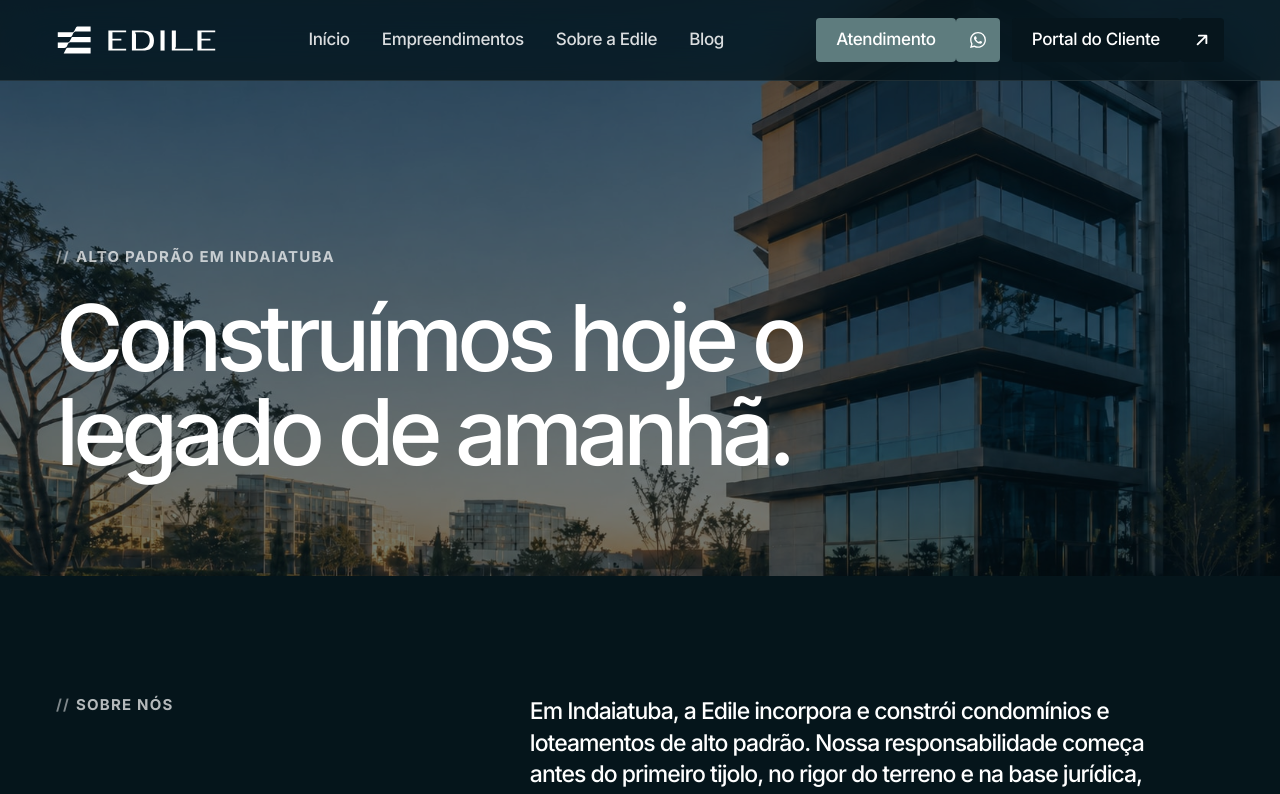
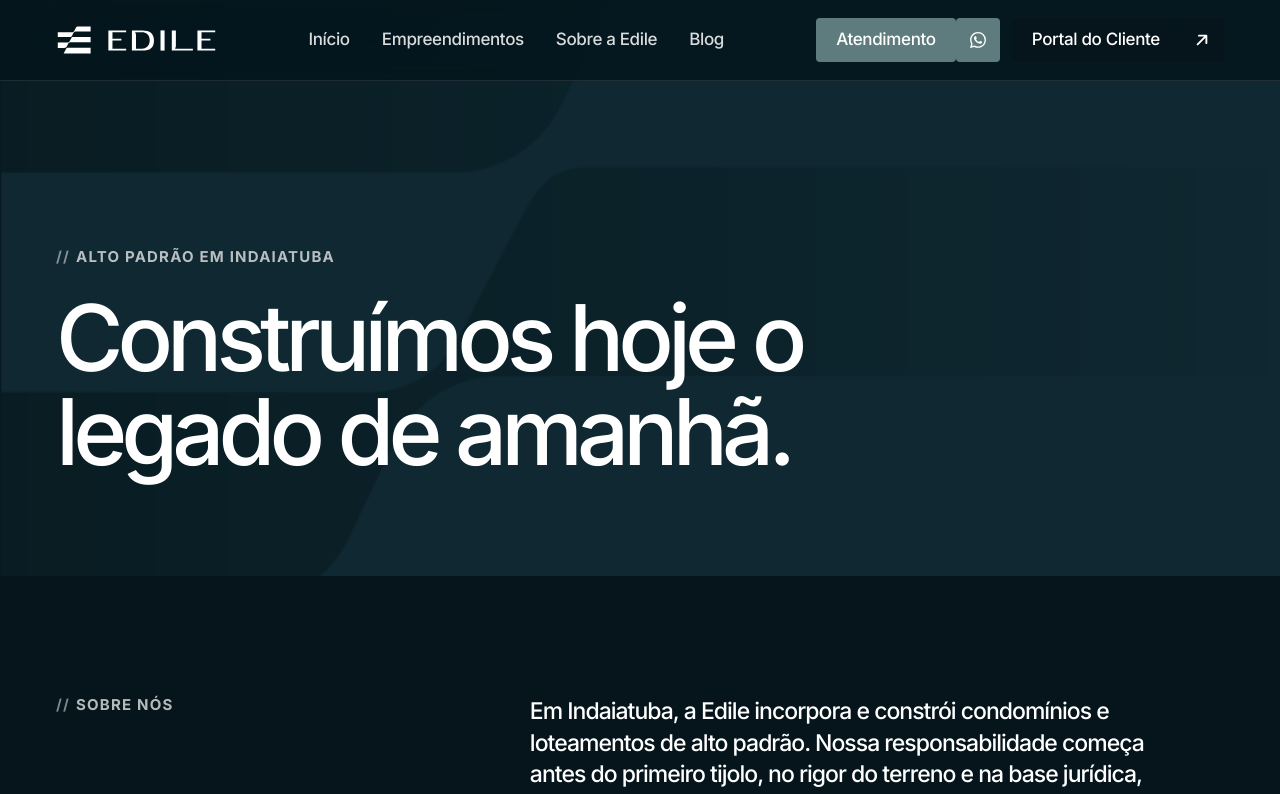
Before and after one commit to edileconstrutora/edile, a Next.js app: page /sobre in a window 1280 px wide. Shown: the top 794 px of the page. Built offline with nearby package versions, Linux system fonts and the light colour scheme.

Commit message:
feat(sobre): apply new graphic background image to Hero behind 'Construímos hoje o legado de amanhã'

```diff
--- a/components/sections/sobre/hero.tsx
+++ b/components/sections/sobre/hero.tsx
@@ -10,18 +10,18 @@
 export function SobreHero() {
   return (
     <section className="relative flex min-h-[64svh] items-end overflow-hidden bg-petrol-950 md:min-h-[72svh]">
-      {/* Imagem de fundo — placeholder (trocar pela real) */}
+      {/* Imagem de fundo gráfica oficial */}
       <Image
-        src="/images/hero.jpg"
-        alt="Empreendimento de alto padrão da EDILE em Indaiatuba"
+        src="/images/sobre-hero-bg.png"
+        alt="Construímos hoje o legado de amanhã — EDILE"
         fill
         priority
-        quality={90}
+        quality={95}
         sizes="100vw"
-        className="object-cover"
+        className="object-cover object-center"
       />
-      {/* Tinta chapada de petrol para legibilidade (sem gradiente) */}
-      <div className="absolute inset-0 bg-petrol-950/55" />
+      {/* Overlay de proteção para perfeita legibilidade do texto */}
+      <div className="absolute inset-0 bg-petrol-950/25" />
 
       <Container className="relative z-10 pb-16 pt-40 md:pb-24 md:pt-48">
         <Eyebrow tone="light">Alto padrão em Indaiatuba</Eyebrow>
```
Also changed, not shown: public/images/sobre-hero-bg.png (added).
